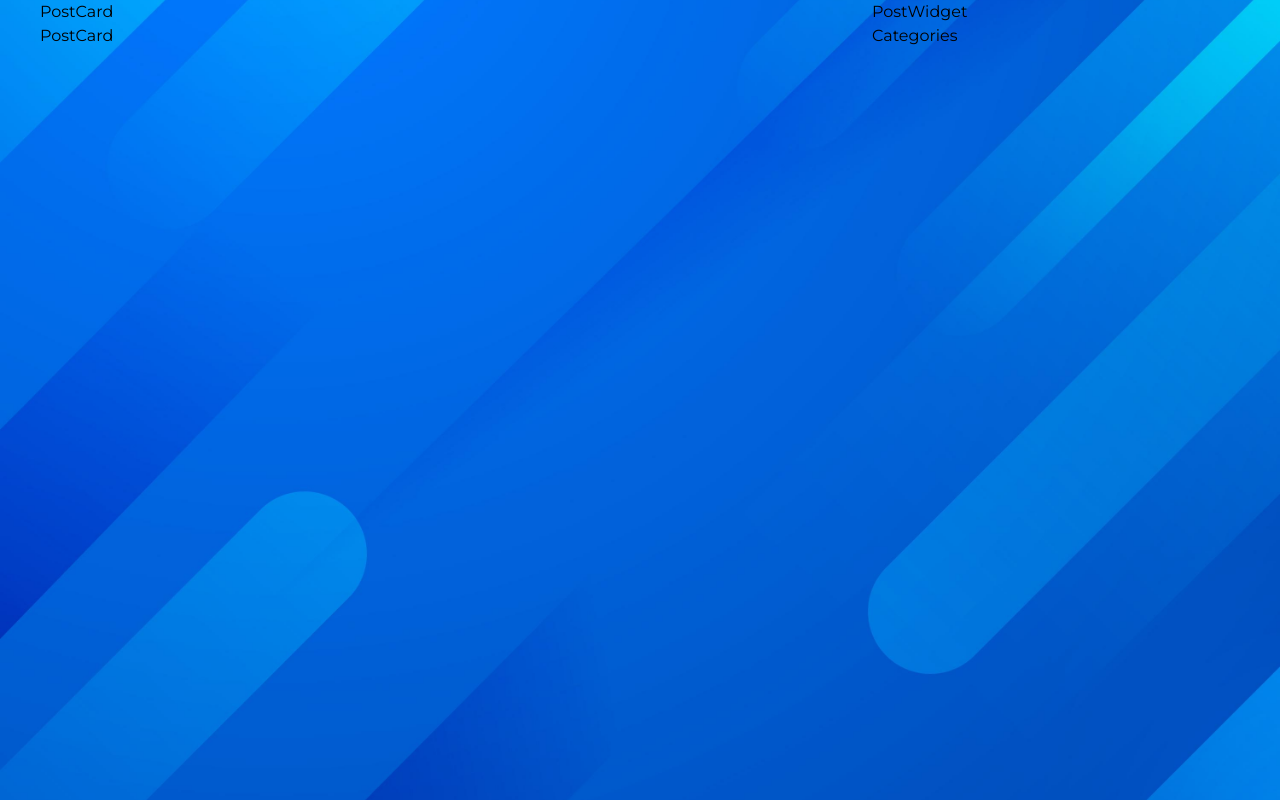
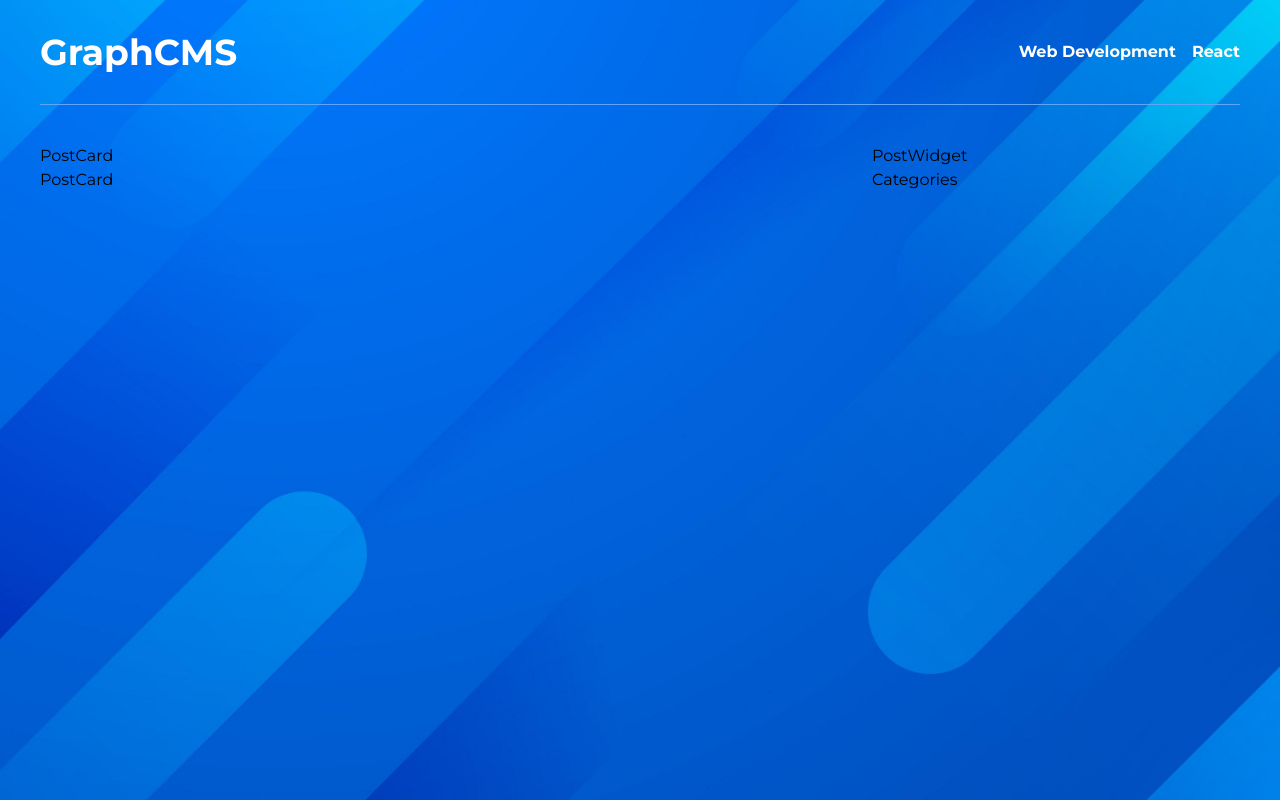
Before and after one commit to Zhenzhong-Zhou/Blog, a Next.js app: page / in a window 1280 px wide. Built offline with nearby package versions, Linux system fonts and the light colour scheme.

Commit message:
Add header component into app

```diff
--- /dev/null
+++ b/components/Header.jsx
@@ -0,0 +1,34 @@
+import {useContext} from "react";
+import Link from "next/link";
+
+const categories = [
+	{name: "React", slug: "react"},
+	{name: "Web Development", slug: "web-dev"}
+];
+
+const Header = () => {
+	return (
+		<div className={"container mx-auto px-10 mb-8"}>
+			<div className={"border-b w-full inline-block border-blue-400 py-8"}>
+				<div className={"md:float-left block"}>
+					<Link href={"/"}>
+						<span className={"cursor-pointer font-bold text-4xl text-white"}>
+							GraphCMS
+						</span>
+					</Link>
+				</div>
+				<div className={"hidden md:float-left md:contents"}>
+					{categories.map(category => (
+						<Link key={category.slug} href={`category/${category.slug}`}>
+							<span className={"md:float-right mt-2 align-middle text-white ml-4 font-semibold cursor-pointer"}>
+								{category.name}
+							</span>
+						</Link>
+					))}
+				</div>
+			</div>
+		</div>
+	);
+};
+
+export default Header;
--- /dev/null
+++ b/components/Layout.jsx
@@ -0,0 +1,12 @@
+import {Header} from "./index";
+
+const Layout = ({children}) => {
+	return (
+		<>
+			<Header/>
+			{children}
+		</>
+	);
+};
+
+export default Layout;
--- a/components/index.js
+++ b/components/index.js
@@ -1,3 +1,5 @@
 export {default as PostCard} from "./PostCard";
 export {default as Categories} from "./Categories";
 export {default as PostWidget} from "./PostWidget";
+export {default as Header} from "./Header";
+export {default as Layout} from "./Layout";
--- a/pages/_app.js
+++ b/pages/_app.js
@@ -1,8 +1,13 @@
 import "tailwindcss/tailwind.css";
 import "../styles/globals.scss";
+import {Layout} from "../components";
 
 const MyApp = ({Component, pageProps}) => {
-  return <Component {...pageProps}/>
+  return (
+     <Layout>
+       <Component {...pageProps}/>
+     </Layout>
+  );
 };
 
 export default MyApp;
```
